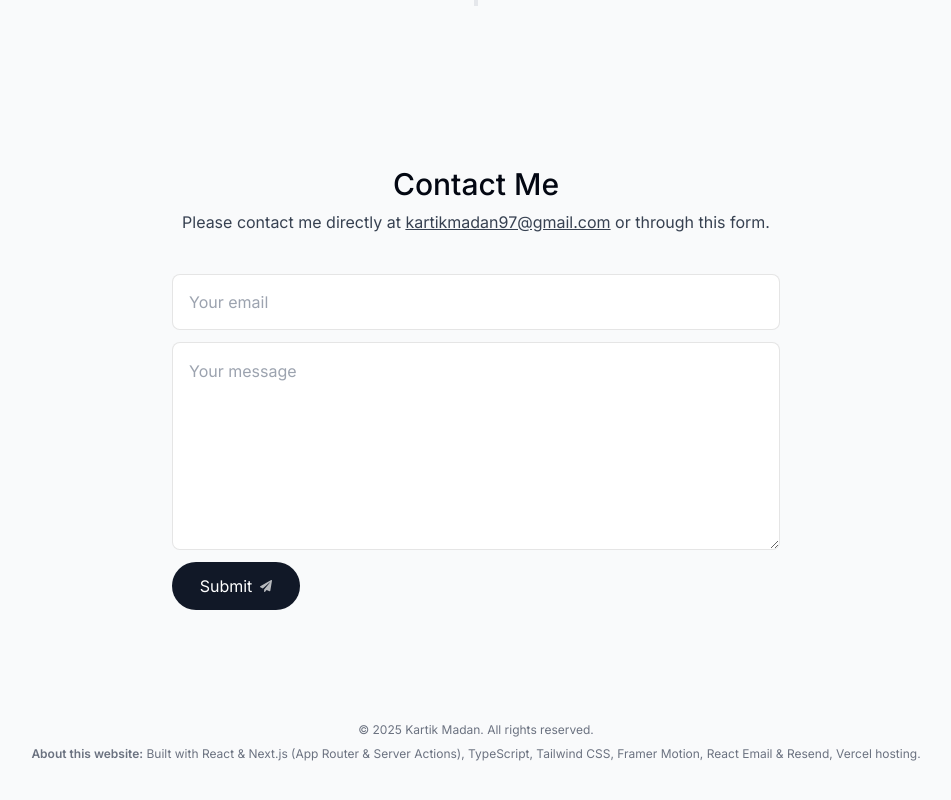
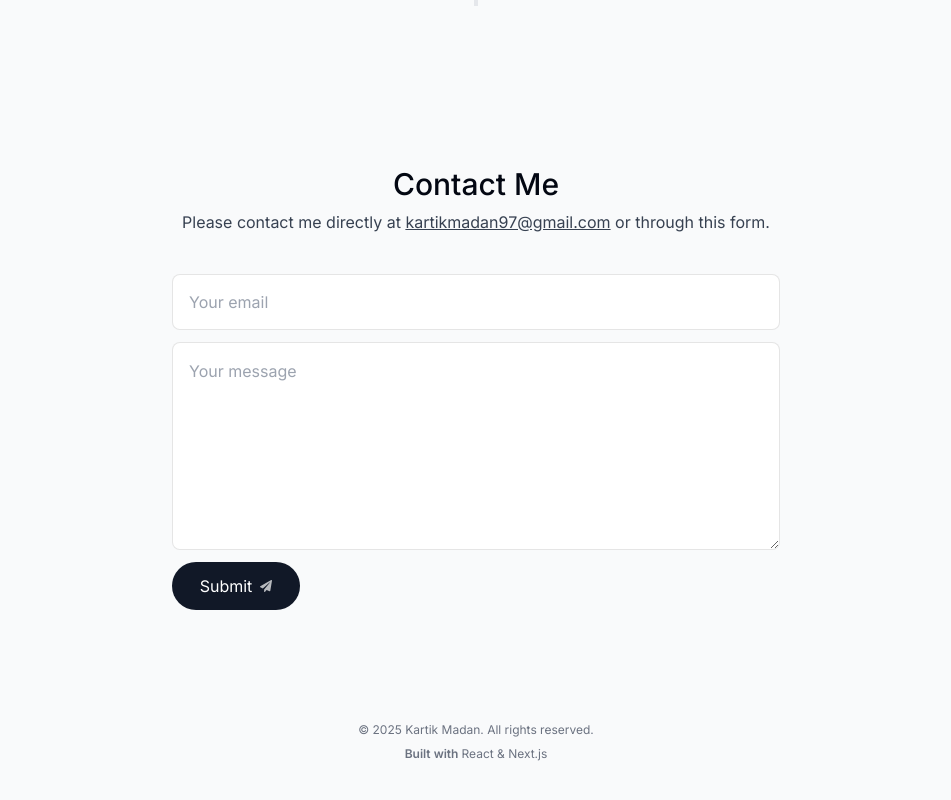
Before and after one commit to kartikmadan11/kartikmadan, a Next.js app: page / in a window 1280 px wide. Shown: the part 5517-6317 px from the top of the page, without its empty margins (164-1115 px from the left). Built offline with nearby package versions, Linux system fonts and the light colour scheme.

Commit message:
Refactor footer component to simplify technology stack description

```diff
--- a/components/footer.tsx
+++ b/components/footer.tsx
@@ -7,9 +7,8 @@ export default function Footer() {
         &copy; 2025 Kartik Madan. All rights reserved.
       </small>
       <p className="text-xs">
-        <span className="font-semibold">About this website:</span> Built with
-        React & Next.js (App Router & Server Actions), TypeScript, Tailwind CSS,
-        Framer Motion, React Email & Resend, Vercel hosting.
+        <span className="font-semibold">Built with </span>
+        React & Next.js
       </p>
     </footer>
   );
```
